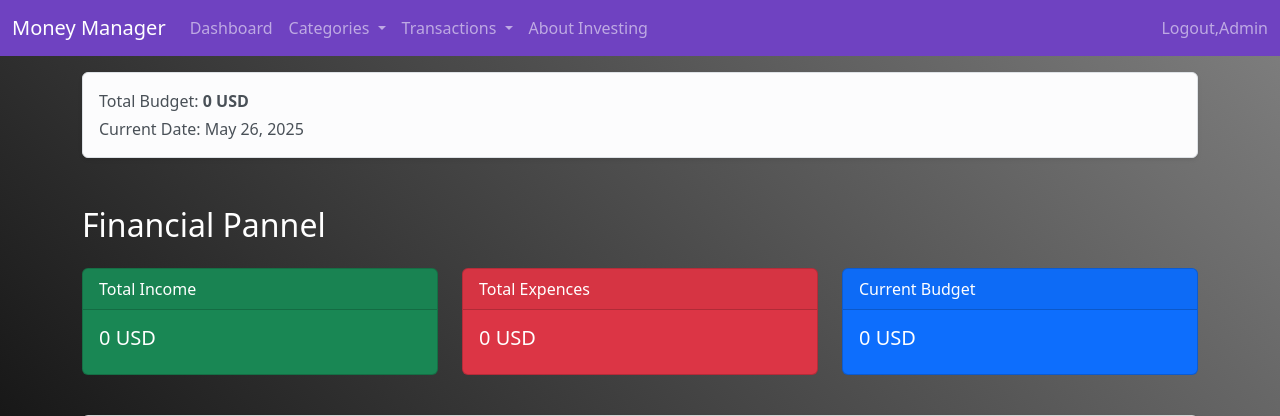
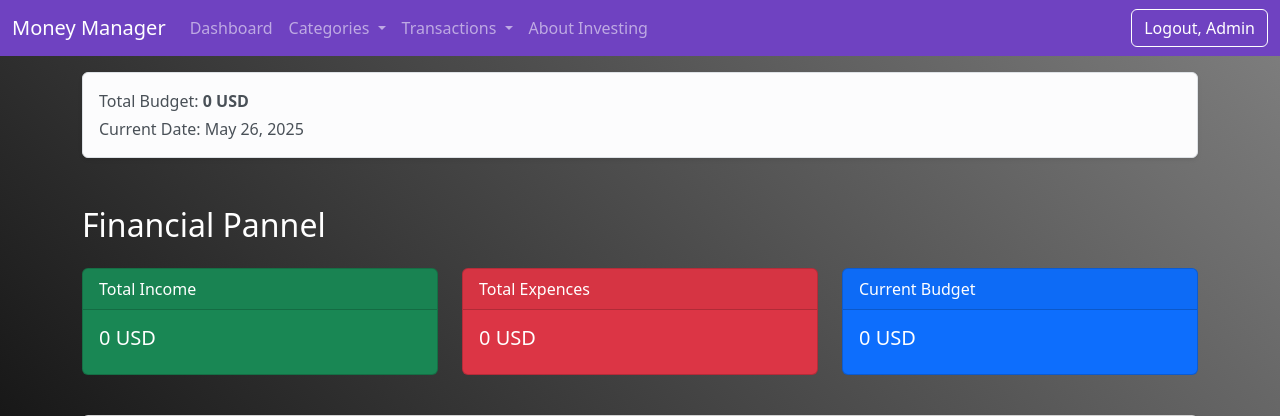
Before and after one commit to Alex739102/SmartMoney, a Django app: page /dashboard/ in a window 1280 px wide. Shown: the top 416 px of the page. Run offline with Django 5.2, Linux system fonts and the light colour scheme; a user stored in the database is signed in; data comes from the database, SQL or seed files in the repository.

Commit message:
Modificari

```diff
--- a/templates/navbar.html
+++ b/templates/navbar.html
@@ -44,9 +44,10 @@
           <li class="nav-item">
             <form method="post" action="{% url 'logout' %}" style="display:inline;">
               {% csrf_token %}
-              <button type="submit" class="nav-link btn btn-outline-light ms-2" style="border:none; background:none; padding:0; cursor:pointer;">
-                Logout,{{ user.username|title }}
-              </button>
+              <button type="submit" class="nav-link btn ms-2" style="border: 1px solid white; background: none; padding: 0.375rem 0.75rem; color: white; cursor: pointer;">
+  Logout, {{ user.username|title }}
+</button>
+
             </form>
           </li>
         {% else %}
```
